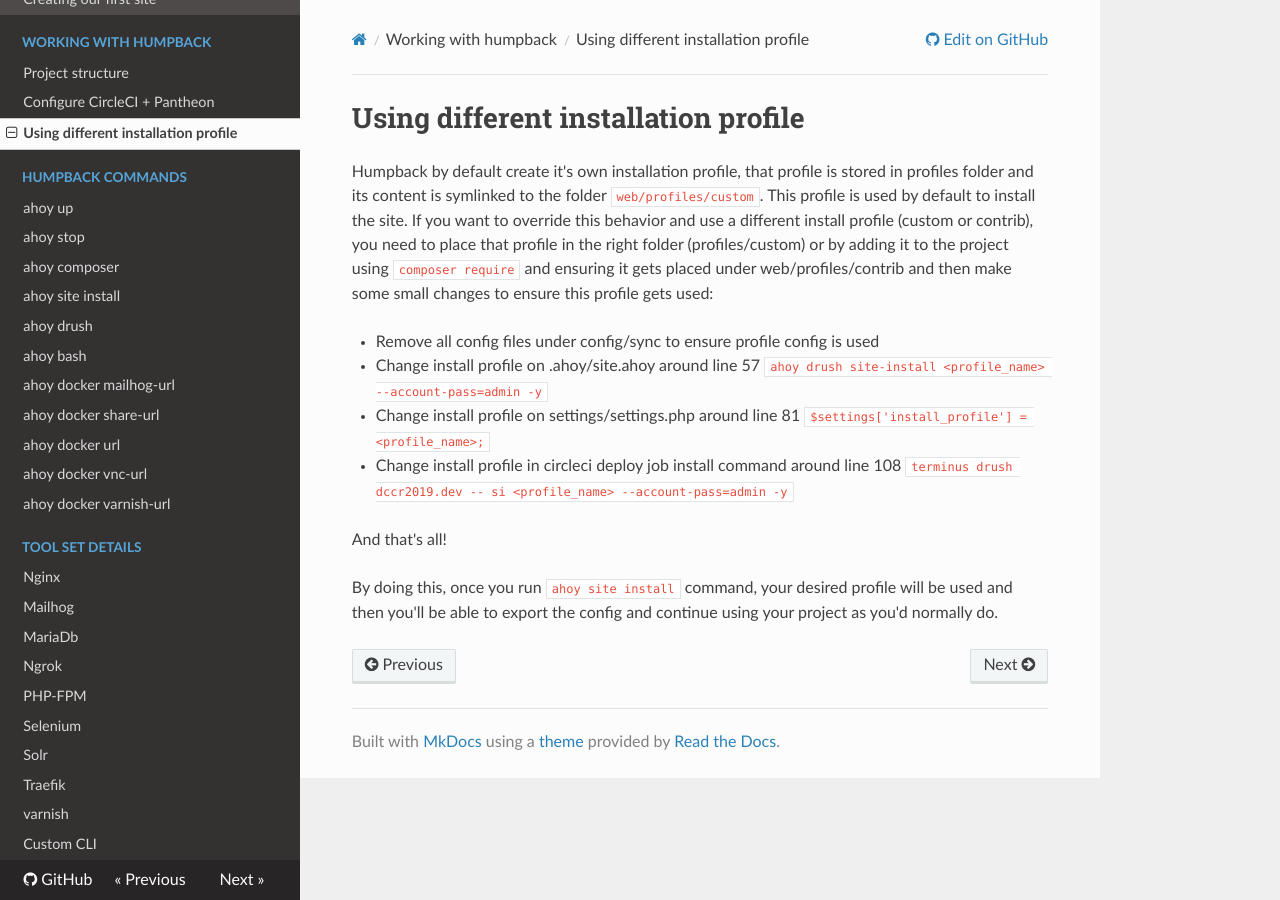
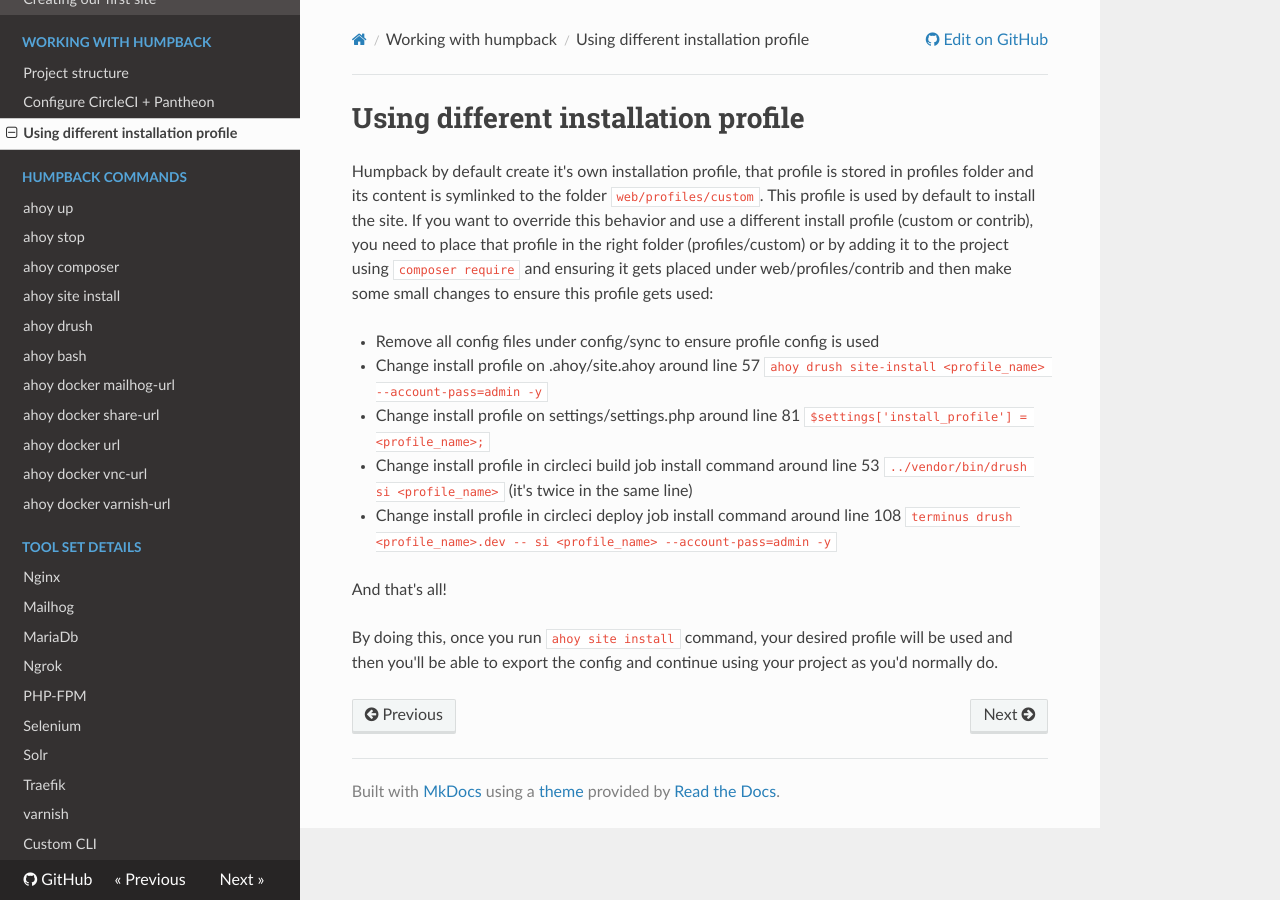
Before and after one commit to humpbackdev/humpback-docs, an MkDocs documentation site: the page built from docs/working-with-humpback/using-different-installation-profile.md, in a window 1280 px wide. Built offline with MkDocs 1.6.1, drawn with Linux system fonts in a browser that asks for light colours; nearby versions of some CDN libraries; old or Windows-style settings are respelled for this version of MkDocs.

Commit message:
Update using-different-installation-profile.md

```diff
--- a/docs/working-with-humpback/using-different-installation-profile.md
+++ b/docs/working-with-humpback/using-different-installation-profile.md
@@ -6,7 +6,8 @@ If you want to override this behavior and use a different install profile (custo
 - Remove all config files under config/sync to ensure profile config is used
 - Change install profile on .ahoy/site.ahoy around line 57 `ahoy drush site-install <profile_name> --account-pass=admin -y`
 - Change install profile on settings/settings.php around line 81 `$settings['install_profile'] = <profile_name>;`
-- Change install profile in circleci deploy job install command around line 108 `terminus drush dccr2019.dev -- si <profile_name> --account-pass=admin -y`
+- Change install profile in circleci build job install command around line 53 `../vendor/bin/drush si <profile_name>` (it's twice in the same line)
+- Change install profile in circleci deploy job install command around line 108 `terminus drush <profile_name>.dev -- si <profile_name> --account-pass=admin -y`
 
 And that's all!
 
```
